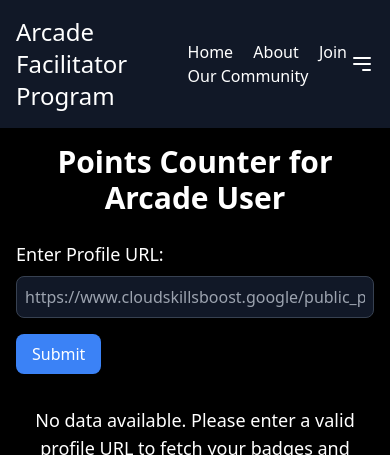
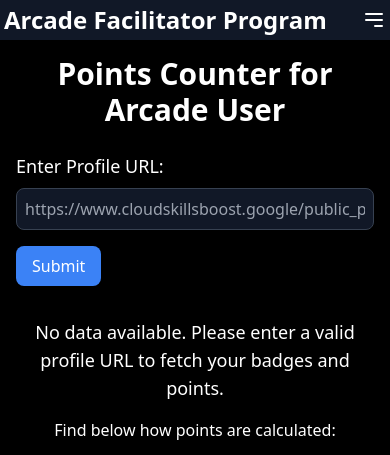
Before and after one commit to Sufi1512/PointCounter, a Flask app: page / in a window 390 px wide. Shown: the top 455 px of the page. Run offline with Flask 3, Linux system fonts and the light colour scheme.

Commit message:
chore: Update target attribute for Arcade Facilitator Program link and fix navbar styling

```diff
--- a/templates/index.html
+++ b/templates/index.html
@@ -12,13 +12,13 @@
     <link href="https://cdnjs.cloudflare.com/ajax/libs/font-awesome/6.0.0-beta3/css/all.min.css" rel="stylesheet">
     <link rel="stylesheet" href="../static/styles.css">
 </head>
-<body class="bg-black text-white font-roboto flex flex-col min-h-screen">
+<body class="bg-black text-white font-roboto flex flex-col min-h-screen m-0">
     <!-- Navbar -->
-    <nav class="bg-gray-900 p-4">
+    <nav class="bg-gray-900 p-1">
         <div class="container mx-auto flex justify-between items-center">
-            <a href="https://rsvp.withgoogle.com/events/arcade-facilitator/enrol" class="text-2xl text-white" target="_blank">Arcade Facilitator Program</a>
+            <a href="https://rsvp.withgoogle.com/events/arcade-facilitator/enrol" class="text-2xl font-bold text-white"  target="_blank">Arcade Facilitator Program</a>
 
-            <div class="md:flex space-x-4">
+            <div class="hidden md:flex space-x-4">
                 <a href="./" class="text-white hover:text-blue-500">Home</a>
                 <a href="https://www.sufiyankhan.tech/" class="text-white hover:text-blue-500" target="_blank">About</a>
                 <a href="https://chat.whatsapp.com/GDVnuFfVCcR7h5XBbAb1VX" class="text-white hover:text-blue-500" target="_blank" rel="noopener noreferrer">Join Our Community</a>
@@ -31,7 +31,6 @@
         </div>
         <div id="mobileMenu" class="md:hidden fixed inset-0 bg-gray-800 bg-opacity-75 flex flex-col items-center justify-center space-y-4 hidden">
             <a href="./" class="text-white text-xl hover:text-blue-500">Home</a>
-
             <a href="https://www.sufiyankhan.tech/" class="text-white text-xl hover:text-blue-500" target="_blank">About</a>
             <a href="https://chat.whatsapp.com/GDVnuFfVCcR7h5XBbAb1VX" class="text-white text-xl hover:text-blue-500" target="_blank">Join Our Community</a>
             <button id="closeMenu" class="text-white text-3xl">&times;</button>
@@ -124,9 +123,23 @@
                     <li class="mb-2">Cloud Digital Leader Points: {{ data.points.cloud_digital_leader_points }}</li>
                 </ul>
             </section>
-        {% else %}
+            {% else %}
             <p class="text-center text-lg">No data available. Please enter a valid profile URL to fetch your badges and points.</p>
+            <p class="text-center mt-4">Find below how points are calculated:</p>
+            <!-- Image container -->
+            <div class="flex flex-col md:flex-row justify-center space-y-4 md:space-y-0 md:space-x-4 mt-4">
+                <!-- First Image -->
+                <img src="{{ url_for('static', filename='p2.png') }}" alt="Point System Image 1"
+                     class="w-full md:w-1/4 aspect-video object-cover rounded-lg border-2 border-gray-300 shadow-lg hover:scale-105 transition-transform duration-300 ease-in-out">
+
+                <!-- Second Image -->
+                <img src="{{ url_for('static', filename='pointsytem.png') }}" alt="Point System Image 2"
+                     class="w-full md:w-1/2 aspect-video object-cover rounded-lg border-2 border-gray-300 shadow-lg hover:scale-105 transition-transform duration-300 ease-in-out">
+            </div>
+
         {% endif %}
+
+
     </div>
 
     <!-- Footer -->
```
